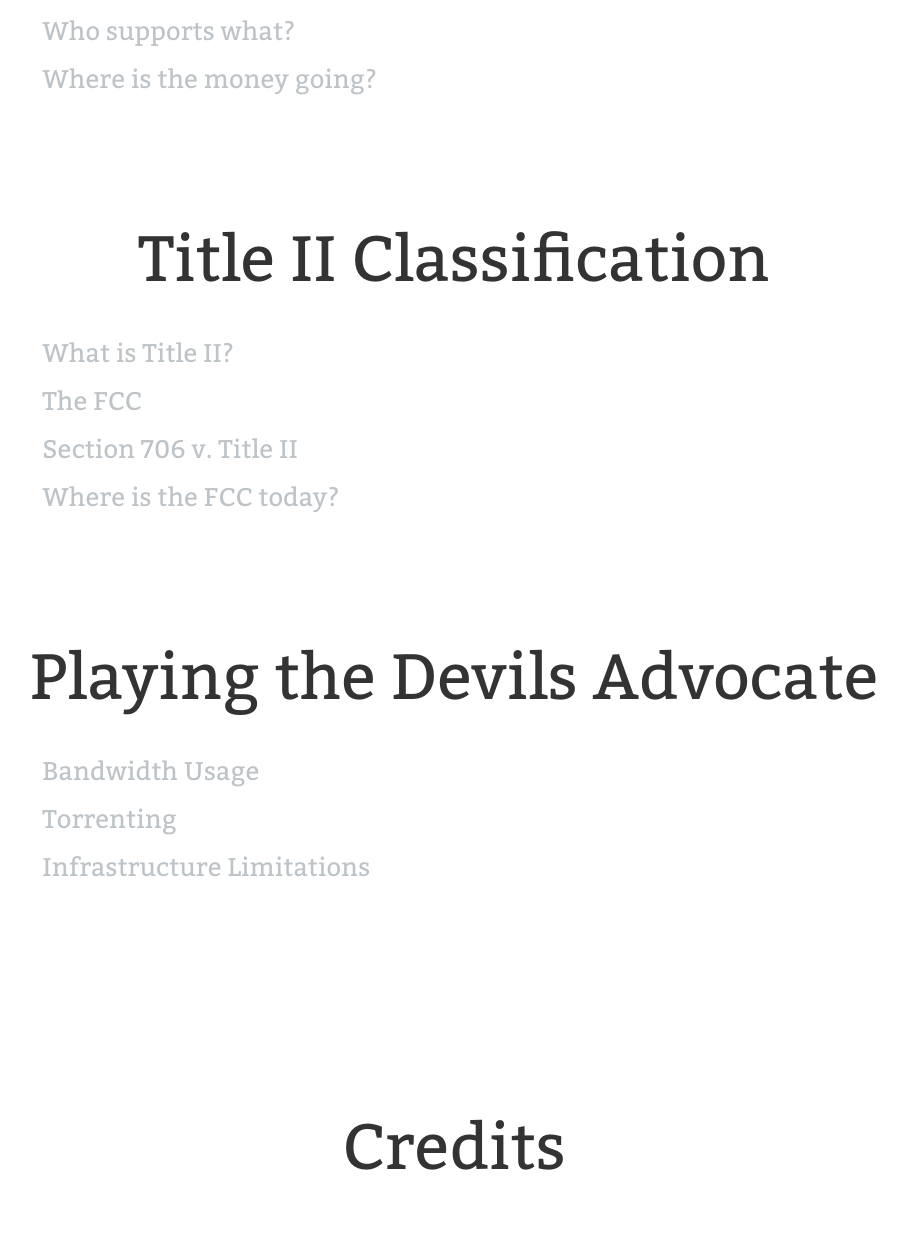
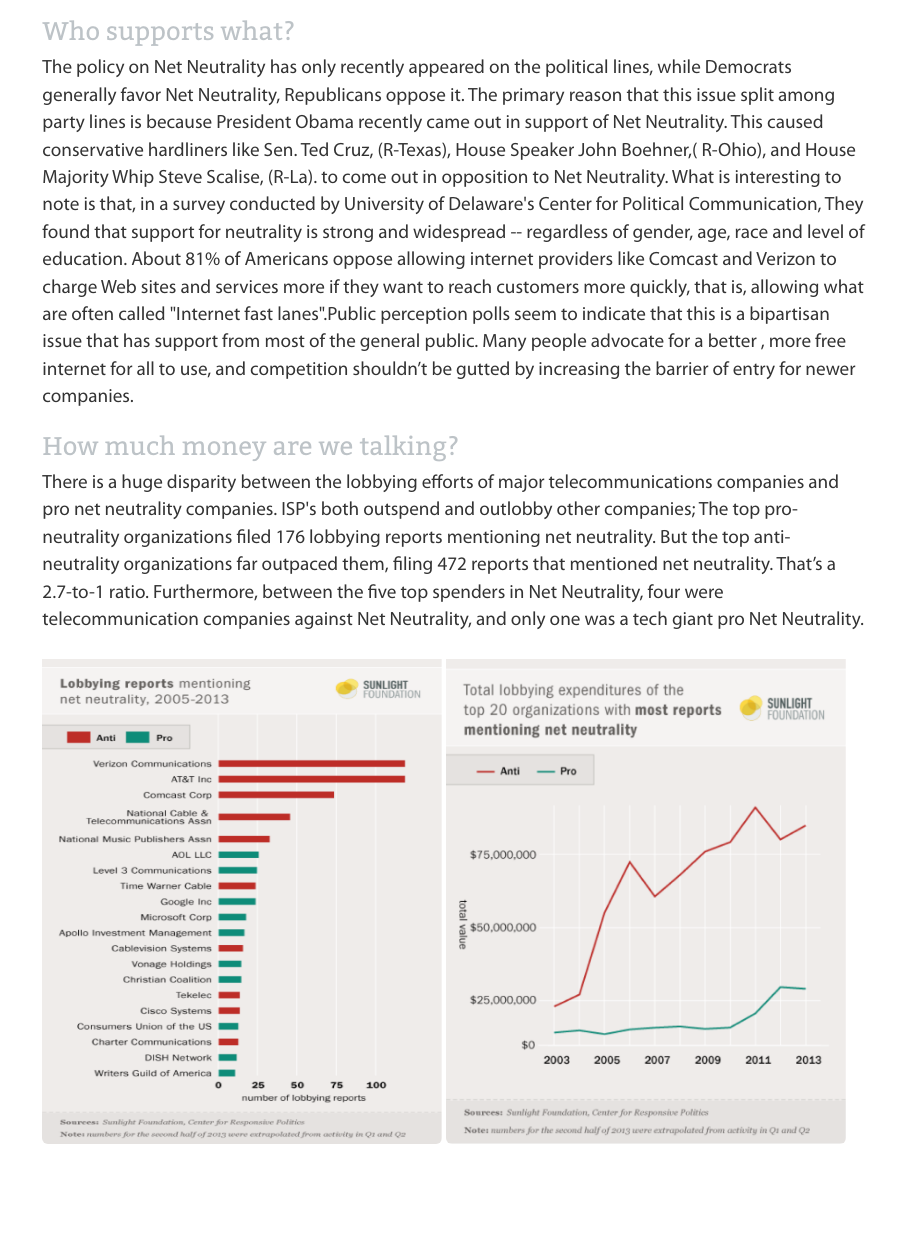
Before and after one commit to Kushal-C/Neutrality, a plain HTML site: page index.html in a window 1280 px wide. Shown: the part 2526-3760 px from the top of the page, without its empty margins (186-1093 px from the left). Drawn offline with nearby package versions, Linux system fonts and the light colour scheme.

Commit message:
Added images and finished some sections of the website\

```diff
--- a/index.html
+++ b/index.html
@@ -76,12 +76,16 @@
 				</p>
 				<h2>Who supports what?</h2>
 				<p class="bodyP">
+					The policy on Net Neutrality has only recently appeared on the political lines, while Democrats generally favor Net Neutrality, Republicans oppose it. The primary reason that this issue split among party lines is because President Obama recently came out in support of Net Neutrality. This caused conservative hardliners like Sen. Ted Cruz, (R-Texas), House Speaker John Boehner,( R-Ohio), and House Majority Whip Steve Scalise, (R-La). to come out in opposition to Net Neutrality. What is interesting to note is that, in a survey conducted by University of Delaware's Center for Political Communication, They found that support for neutrality is strong and widespread -- regardless of gender, age, race and level of education. About 81% of Americans oppose allowing internet providers like Comcast and Verizon to charge Web sites and services more if they want to reach customers more quickly, that is, allowing what are often called "Internet fast lanes".Public perception polls seem to indicate that this is a bipartisan issue that has support from most of the general public. Many people advocate for a better , more free internet for all to use, and competition shouldn’t be gutted by increasing the barrier of entry for newer companies.
+				</p>
+				<h2>How much money are we talking?</h2>
+				<p class="bodyP">
+					There is a huge disparity between the lobbying efforts of major telecommunications companies and pro net neutrality companies. ISP's both outspend and outlobby other companies; The top pro-neutrality organizations filed 176 lobbying reports mentioning net neutrality. But the top anti-neutrality organizations far outpaced them, filing 472 reports that mentioned net neutrality. That’s a 2.7-to-1 ratio. Furthermore, between the five top spenders in Net Neutrality, four were telecommunication companies against Net Neutrality, and only one was a tech giant pro Net Neutrality.
+				</p>
 
-				</p>
-				<h2>Where is the money going?</h2>
-				<p class="bodyP">
+				<img class="img-rounded p15" width="400px" height="500px" src="images/lobbying-reports.png">
+				<img class="img-rounded p15" width="400px" height="500px" src="images/total-expenditure.png">
 
-				</p>
 	 		</div>
 	 		<div class="col-lg-2"></div>
 	 	</div>
@@ -96,15 +100,11 @@
 	 		<div class="col-lg-8">
 	 			<h2>What is Title II?</h2>
 	 			<p class="bodyP">
-
-				</p>
-				<h2>The FCC</h2>
-				<p class="bodyP">
-
+	 				The crux of the fight between pro net neutrality and anti-net neutrality groups turns on whether the FCC should re-classify broadband companies as a “telecommunications service” instead of as an “information service.” Why does the label matter? In theory, it should not: the FCC could call Comcast a cat food company, and it would still provide the same services. But under FCC rules, the “telecommunications service” label is important because it triggers a series of obligations under Title II of the Communications Act of 1934.Those obligations, which cover everything from price-caps to closed-captioning to emergency services, have traditionally applied to “common carriers” like wireline phone companies, and place restrictions on how they run their business. That’s why broadband providers like Comcast and Verizon don’t want to live under Title II — they want to continue on as “information services” under a different part of the law (Title I) which involves a much lighter regulatory load.
 				</p>
 				<h2>Section 706 v. Title II</h2>
 				<p class="bodyP">
-
+					The issue of Section 706 v Title II is really about what statute the FCC could lean on to regulate the Internet — either Title II of the 1934 Communications Act or Section 706 of the Telecommunications Act. Title II would allow the FCC to reclassify broadband as a telecommunications service, while Section 706 allows the FCC to regulate broadband infrastructure. One uses Title II to regulate business between Internet service providers and edge groups, and Section 706 to manage the relationship between edge groups and end users. What this means in laymans terms is that in theory section 706 would allow the FCC to make infrastructure for newer ISP's easier to access and lower the barrier of entry. That allows for greater competition between ISP's to provide better service, essentially solving the problem of the current oligopoly. However, the bill wording is vague and can possibly be manipulated and still doesn't address the issue of ISP deals with local governments, meaning the barrier of entry will still be unreasonably high.
 				</p>
 				<h2>Where is the FCC today?</h2>
 				<p class="bodyP">
```
Also changed, not shown: images/lobbying-reports.png (added), images/top-five.png (added), images/total-expenditure.png (added).
